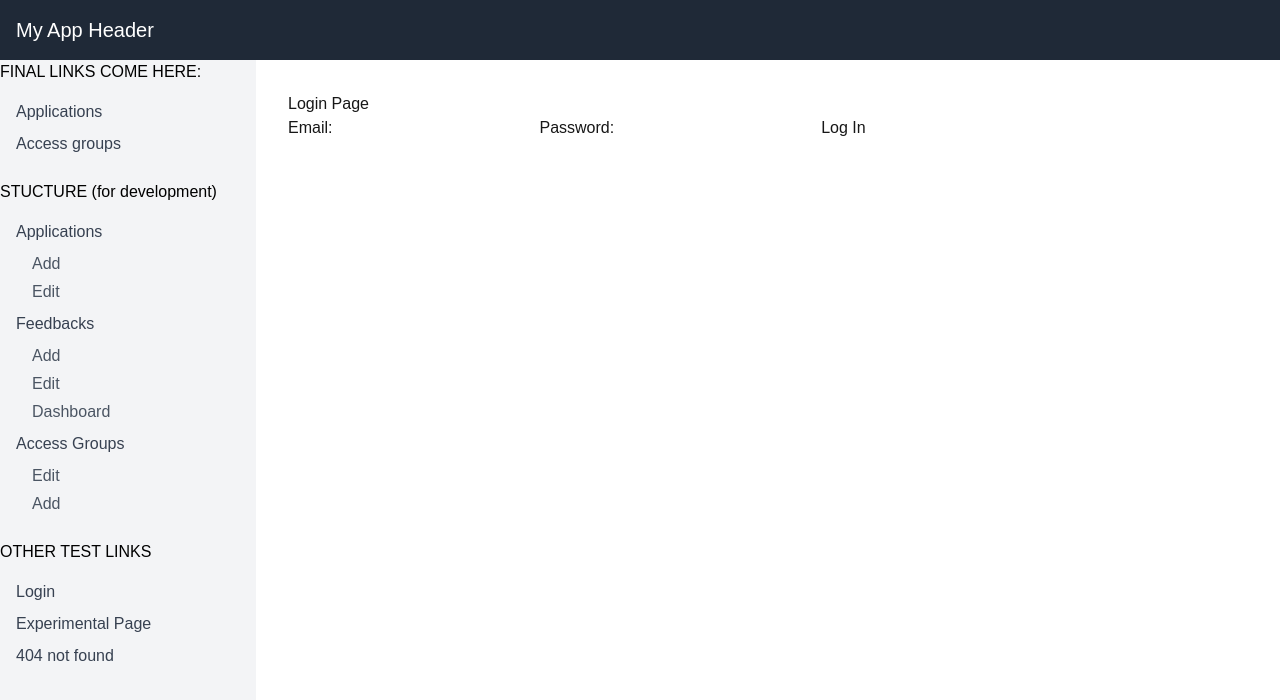
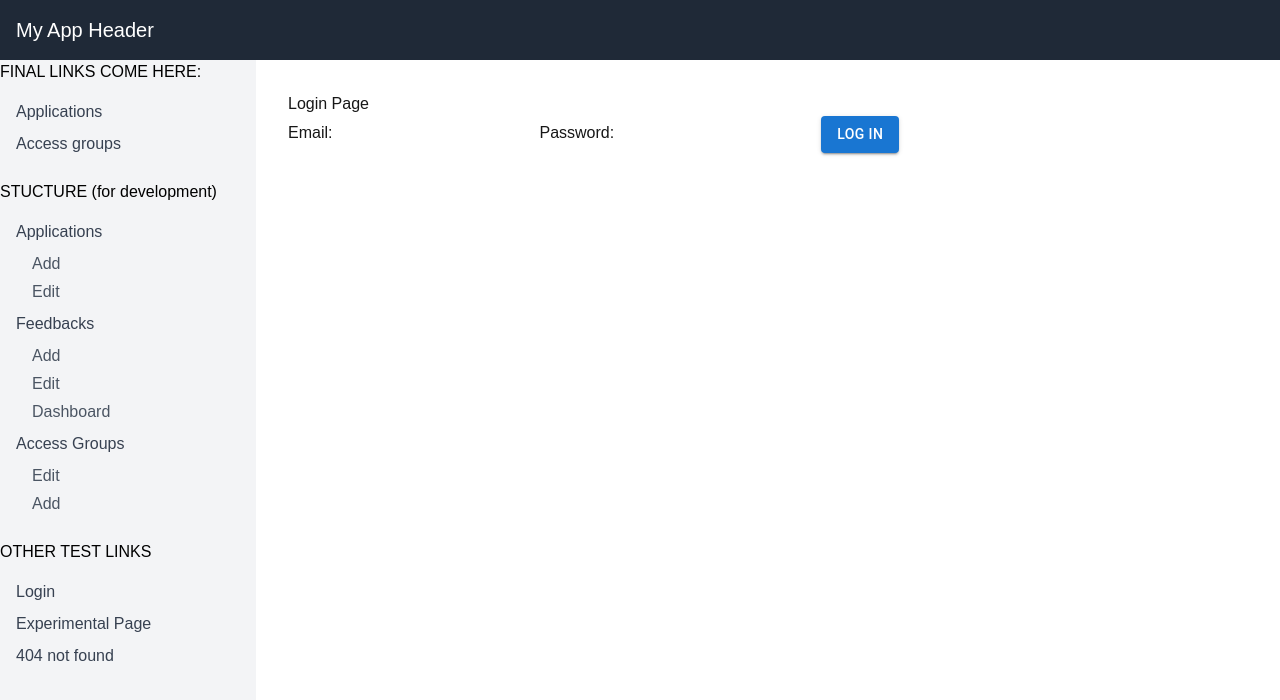
Before and after one commit to eminsamed/FeedHub, a Next.js app: page /login in a window 1280 px wide. Shown: the top 700 px of the page. Built offline with nearby package versions, Linux system fonts and the light colour scheme; no server answers.

Commit message:
feat: Integrated Material UI CustomButton component for login page - Replaced the default login button with a Material UI CustomButton - Improved UI/UX by adding consistent Material UI styling - Confirmed successful login and redirection to the dashboard

```diff
--- /dev/null
+++ b/app/components/CustomButton.tsx
@@ -0,0 +1,17 @@
+"use client";
+
+import Button from "@mui/material/Button";
+
+interface CustomButtonProps {
+  onClick: () => void;
+  label: string;
+  variant?: "text" | "outlined" | "contained"; // Optional prop for button variant
+}
+
+export default function CustomButton({ onClick, label, variant = "contained" }: CustomButtonProps) {
+  return (
+    <Button variant={variant} onClick={onClick}>
+      {label}
+    </Button>
+  );
+}
--- a/app/login/page.tsx
+++ b/app/login/page.tsx
@@ -4,6 +4,7 @@ import { useState } from "react";
 import { signInWithEmailAndPassword } from "firebase/auth"; // Function required for Firebase authentication
 import { auth } from "@/app/firebase/firebaseConfig"; // Firebase auth configuration
 import { useRouter } from "next/navigation"; // Router for page navigation
+import CustomButton from "../components/CustomButton"; // Importing CustomButton
 
 export default function LoginPage() {
   const [email, setEmail] = useState("");
@@ -31,7 +32,8 @@ export default function LoginPage() {
         <input type="email" value={email} onChange={(e) => setEmail(e.target.value)} required />
         <label>Password:</label>
         <input type="password" value={password} onChange={(e) => setPassword(e.target.value)} required />
-        <button type="submit">Log In</button>
+        {/* CustomButton component */}
+        <CustomButton onClick={handleSubmit} label="Log In" />
       </form>
     </div>
   );
--- a/package.json
+++ b/package.json
@@ -10,7 +10,10 @@
     "playwright": "npx playwright test --ui"
   },
   "dependencies": {
+    "@emotion/react": "^11.13.3",
+    "@emotion/styled": "^11.13.0",
     "@firebase/firestore": "^4.7.3",
+    "@mui/material": "^6.1.5",
     "firebase": "^10.14.1",
     "next": "^14.2.15",
     "react": "^18",
```
Also changed, not shown: 1 other file (tests, documents, lock files or other folders).
